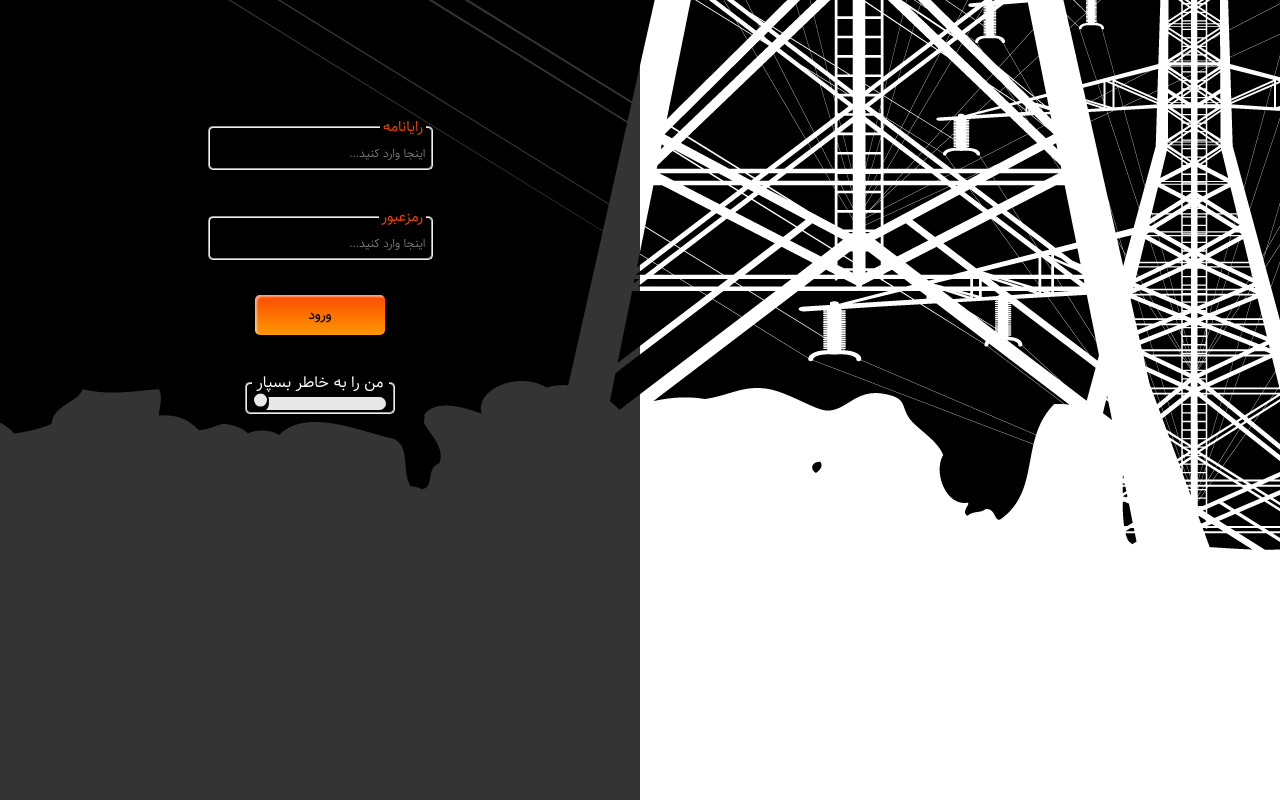
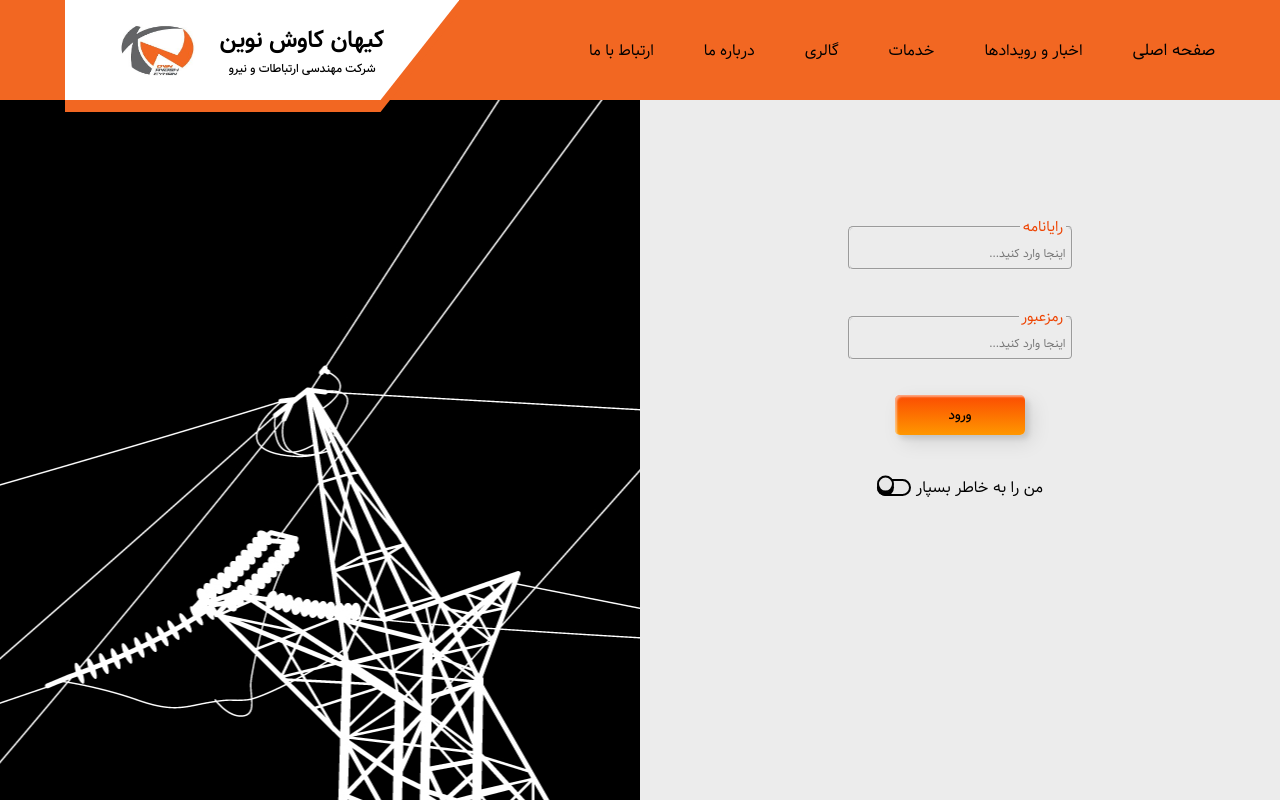
Before and after one commit to midxdle/ElectricityCo., a React (Create React App) app: page /login in a window 1280 px wide. Shown: the top 800 px of the page. Built offline with nearby package versions, Linux system fonts and the light colour scheme; a web font is replaced by a local one.

Commit message:
header and footer added to login and sign up pages

```diff
--- a/src/components/Header/Head.js
+++ b/src/components/Header/Head.js
@@ -1,4 +1,5 @@
 import React from "react";
+import { Link } from 'react-router-dom';
 import logo from "../../images/logosmall.jpeg"
 import droplogo from "../../images/logosmall.jpeg"
 
@@ -9,8 +10,9 @@ const Head = () => {
       <div className="headheader">
 
         <div class="navbar">
-
-          <a href="main">صفحه اصلی</a>
+          <Link to="/">
+          <a href="#mainpage">صفحه اصلی</a>
+          </Link>
           <div class="dropdown">
             <button class="dropbtn">اخبار و رویدادها
               <i class="fa fa-caret-down"></i>
--- a/src/pages/Login/Login.css
+++ b/src/pages/Login/Login.css
@@ -3,21 +3,22 @@
 }
 
 .loginmain {
-  direction: rtl;
   display: flex;
   height: 100vh;
-  background: rgb(0, 0, 0) url(../../images/elecone.jpg) no-repeat bottom;
+  background: rgb(0, 0, 0);
 }
 
 .loginside {
   width: 50%;
+  background: url(../../images/electwo.jpg) no-repeat top;
 }
 
 .loginform {
+  direction: rtl;
   display: flex;
   flex-direction: column;
   width: 50%;
-  background-color: rgba(0, 0, 0, 0.795);
+  background-color: rgba(255, 255, 255, 0.925);
 }
 
 .logincustom-btn {
@@ -164,14 +165,17 @@
 }
 
 .loginlink {
+  gap: 5px;
+  display: flex;
+  align-items: center;
   text-decoration: none;
   text-decoration: none;
-  color: rgb(255, 255, 255);
+  color: rgb(0, 0, 0);
   margin: 5px;
 }
 
 .loginswitch {
- --switch_width: 8em;
+ --switch_width: 2em;
  --switch_height: 1em;
  --thumb_color: #e8e8e8;
  --track_color: #e8e8e8;
--- a/src/pages/Login/Login.js
+++ b/src/pages/Login/Login.js
@@ -1,4 +1,6 @@
 import React, { Component } from "react";
+import Header from "../../components/Header/Head";
+import Footer from "../../components/Footer/Footer";
 import "./Login.css";
 
 class Login extends Component {
@@ -33,6 +35,8 @@ class Login extends Component {
 
   render() {
     return (
+      <div>
+        <Header />
       <div className="loginmain">
         <div className="loginside" />
         <div className="loginform">
@@ -79,21 +83,19 @@ class Login extends Component {
               </div>
 
               <div className="loginfield">
-                <fieldset className="rememberfieldset">
-                  <legend>
-                    <a href="remember" className="loginlink">
-                      من را به خاطر بسپار
-                    </a>
-                  </legend>
+                <a href="remember" className="loginlink">
+                  من را به خاطر بسپار
                   <label className="loginswitch">
-                    <input className="logininput" type="checkbox"></input>
-                    <span className="loginslider"></span>
-                  </label>
-                </fieldset>
+                  <input className="logininput" type="checkbox"></input>
+                  <span className="loginslider"></span>
+                </label>
+                </a>
               </div>
             </form>
           </div>
         </div>
+      </div>
+      <Footer />
       </div>
     );
   }
--- a/src/pages/Signup/Signup.css
+++ b/src/pages/Signup/Signup.css
@@ -22,7 +22,7 @@
 }
 
 .signupfields {
-  margin-top: 100px;
+  margin-top: 75px;
   display: flex;
   flex-direction: column;
   gap: 5px;
@@ -145,7 +145,6 @@
 .signupcustom-btn {
   width: 130px;
   height: 40px;
-  color: #fff;
   border-radius: 5px;
   padding: 10px 25px;
   font-weight: 500;
--- a/src/pages/Signup/Signup.js
+++ b/src/pages/Signup/Signup.js
@@ -1,4 +1,6 @@
 import React, { Component } from "react";
+import Header from "../../components/Header/Head";
+import Footer from "../../components/Footer/Footer";
 import "./Signup.css";
 
 class SignUp extends Component {
@@ -35,6 +37,8 @@ class SignUp extends Component {
 
   render() {
     return (
+      <div>
+        <Header />
       <div className="signupmain">
         <div className="signupside" />
         <div className="signupform">
@@ -112,6 +116,8 @@ class SignUp extends Component {
           </div>
         </div>
       </div>
+      <Footer />
+      </div>
     );
   }
 }
```
Also changed, not shown: src/pages/Signup/Main.js (added, +24 -0 lines).
